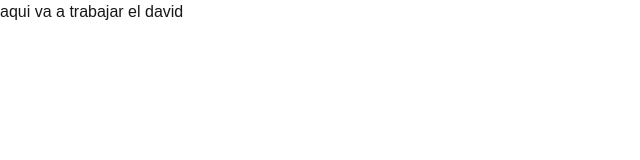
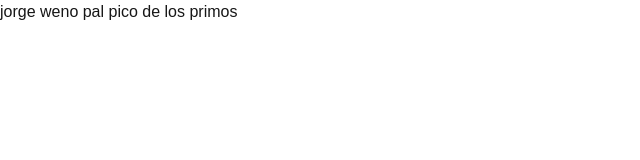
Before and after one commit to NatanaelAlexander/mia-system, a Next.js app in the folder frontend/: page /login in a window 1280 px wide. Shown: the top 160 px of the page, without its empty margins (0-640 px from the left). Built offline with nearby package versions, Linux system fonts and the light colour scheme.

Commit message:
commit example

```diff
--- a/frontend/src/app/login/page.jsx
+++ b/frontend/src/app/login/page.jsx
@@ -3,7 +3,7 @@
 export default function Home() {
   return (
   <div>
-    aqui va a trabajar el david
+    jorge weno pal pico de los primos
   </div>
   );
 }
```
